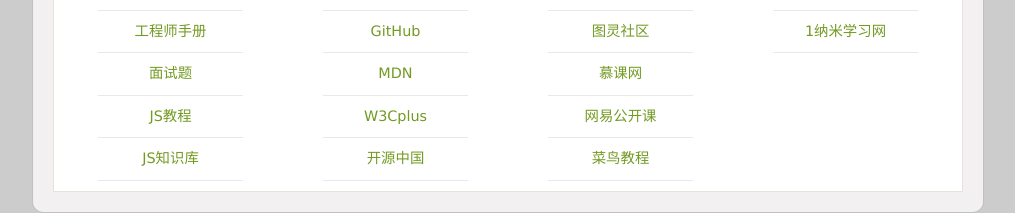
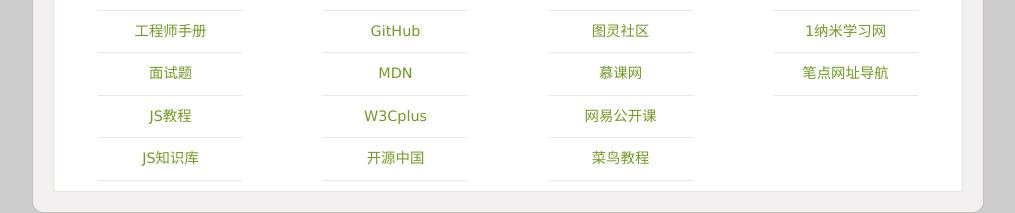
Before and after one commit to SyenHan/SyenHan.github.io, a plain HTML site: page navigation/learn.html in a window 1280 px wide. Shown: the part 465-678 px from the top of the page, without its empty margins (132-1147 px from the left). Drawn offline with Linux system fonts and the light colour scheme.

Commit message:
Update learn.html

```diff
--- a/navigation/learn.html
+++ b/navigation/learn.html
@@ -67,8 +67,9 @@
 	<div class="box clearfloat">
 	  <h3>稀奇古怪</h3>
 	  <ul class="listmenu">
-        <li><a href="http://linux.vbird.org//">鸟哥私房菜</a></li>
+        	<li><a href="http://linux.vbird.org//">鸟哥私房菜</a></li>
 		<li><a href="http://1nami.com/">1纳米学习网</a></li>
+		<li><a href="https://www.bidianer.com/">笔点网址导航</a></li>
 	  </ul>
 	</div>
 	<!-- learn ends -->
```
